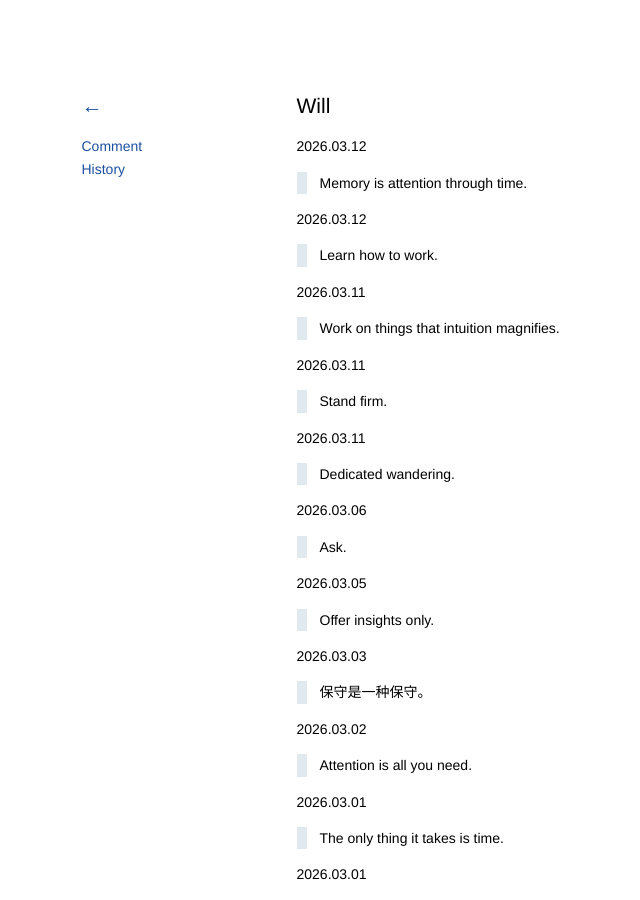
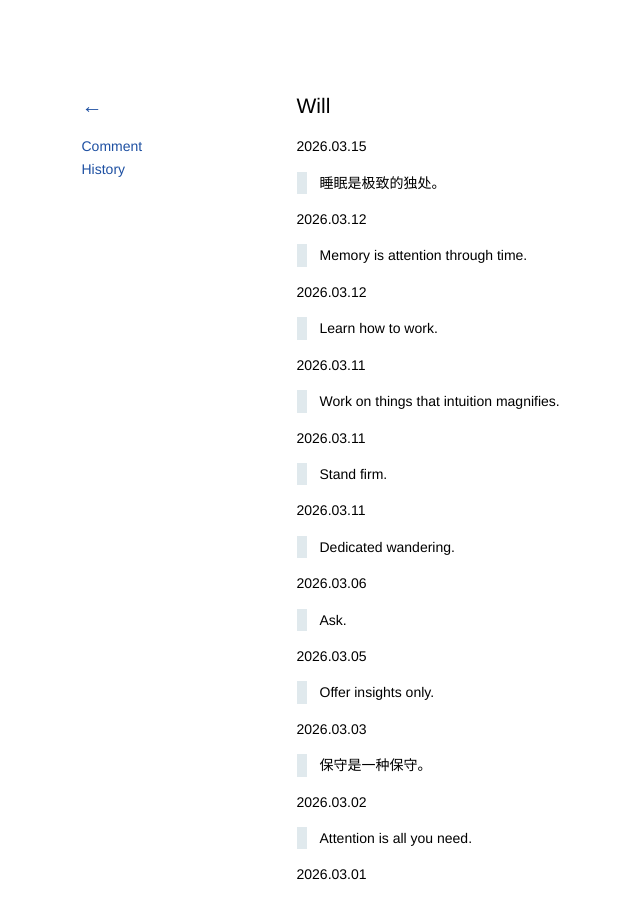
Before and after one commit to kidlj/awei, a Jekyll site: the page built from _wiki/will.md, in a window 1280 px wide and 900 px high. Shown: the whole window, without its empty margins (51-691 px from the left). Built offline with Jekyll 4.4.1, drawn with Linux system fonts in a browser that asks for light colours.

Commit message:
update will

```diff
--- a/_wiki/will.md
+++ b/_wiki/will.md
@@ -1,6 +1,10 @@
 ---
 title: Will
 ---
+
+2026.03.15
+
+> 睡眠是极致的独处。
 
 2026.03.12
 
```
